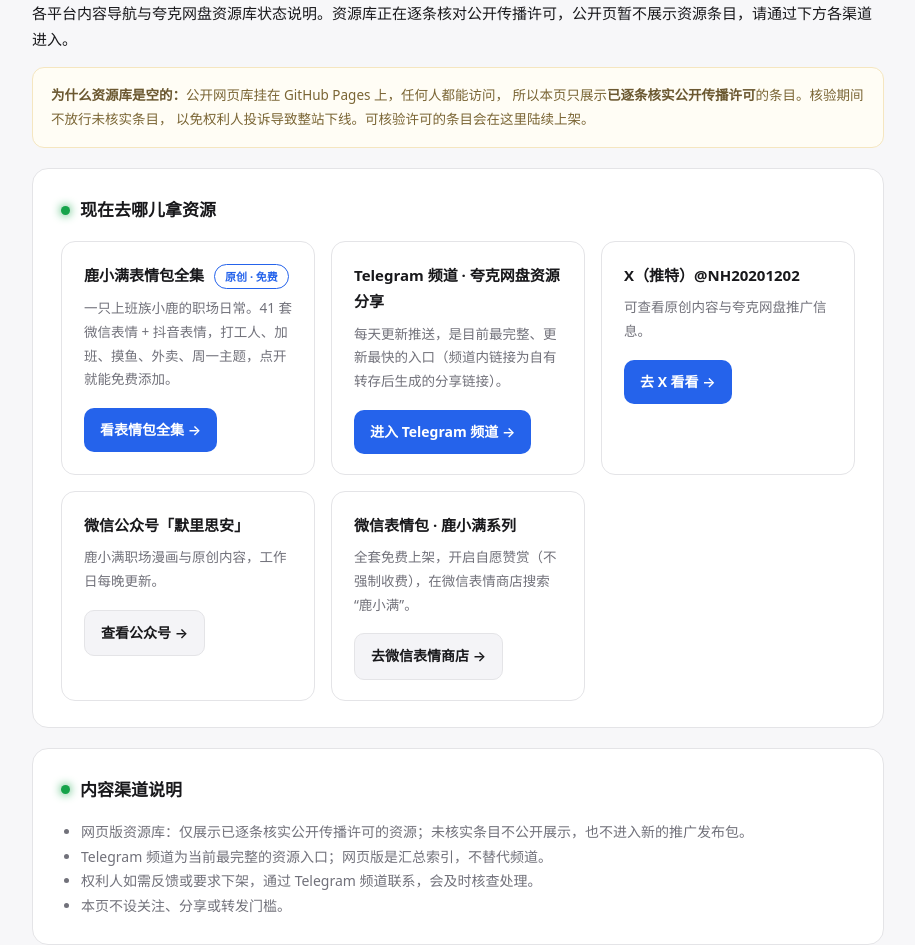
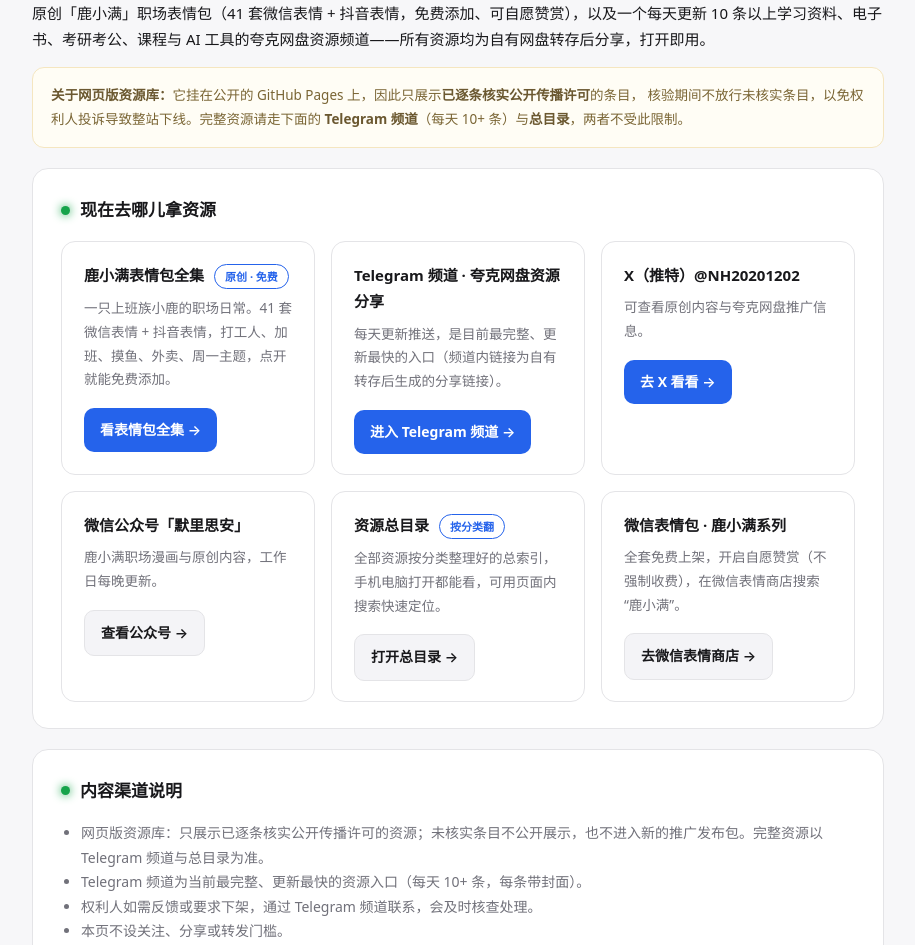
Before and after one commit to joken007/quark-resource-library, a plain HTML site: page index.html in a window 1280 px wide. Shown: the part 156-1101 px from the top of the page, without its empty margins (182-1097 px from the left). Drawn offline with Linux system fonts and the light colour scheme.

Commit message:
每日更新 2026-11-21

```diff
--- a/index.html
+++ b/index.html
@@ -2,12 +2,13 @@
 <html lang="zh-CN"><head>
 <meta charset="utf-8">
 <meta name="viewport" content="width=device-width,initial-scale=1">
-<title>默里思安｜鹿小满表情包全集·夸克网盘资源库·原创内容全渠道导航</title>
-<meta name="description" content="默里思安全渠道导航：原创「鹿小满表情包全集」41 套微信表情 + 抖音表情（打工人/加班/摸鱼/外卖主题，免费添加）、夸克网盘资源库（按分类整理，点开即转存）、Telegram 频道每日更新、微信公众号原创漫画。">
-<meta name="keywords" content="鹿小满表情包,鹿小满表情包全集,打工人表情包,上班族表情包,微信表情包免费,表情包下载,夸克网盘资源,网盘资源分享,学习资料,默里思安">
-<meta property="og:title" content="默里思安｜鹿小满表情包全集·夸克网盘资源库·全渠道导航">
-<meta property="og:description" content="鹿小满表情包全集（41 套免费微信表情 + 抖音表情）、夸克网盘资源库、Telegram 频道每日更新、微信公众号原创漫画。">
+<title>鹿小满表情包全集免费｜打工人·职场·微信表情 + 夸克网盘资源每日更新</title>
+<meta name="description" content="鹿小满表情包全集（41 套微信表情 + 抖音表情，打工人/加班/摸鱼/外卖主题，免费添加、可自愿赞赏）；夸克网盘资源分享频道每天更新 10+ 条学习资料、电子书、考研考公、课程与 AI 工具，自有网盘转存，打开即用。">
+<meta name="keywords" content="鹿小满表情包,鹿小满表情包全集,打工人表情包,上班族表情包,微信表情包免费,表情包下载,夸克网盘资源,网盘资源分享,夸克网盘搜索,学习资料,电子书,考研资料,默里思安">
+<meta property="og:title" content="鹿小满表情包全集（免费）｜夸克网盘资源每日更新">
+<meta property="og:description" content="41 套免费微信表情 + 抖音表情，打工人日常主题；夸克网盘资源频道每天更新 10+ 条学习资料、电子书、课程。">
 <meta property="og:type" content="website">
+<meta name="keywords" content="鹿小满表情包,鹿小满表情包全集,打工人表情包,上班族表情包,微信表情包免费,表情包下载,夸克网盘资源,网盘资源分享,夸克网盘搜索,学习资料,电子书,考研资料,默里思安">
 <link rel="canonical" href="https://joken007.github.io/quark-resource-library/">
 <style>
   :root{--bg:#f7f7f9;--surf:#fff;--ink:#18181b;--mid:#71717a;--line:#e4e4e7;--acc:#2563eb;--success:#16a34a}
@@ -36,14 +37,14 @@
   footer a:hover{text-decoration:underline}
 </style></head>
 <body><main class="wrap">
-  <p class="kicker">默里思安 · 全渠道导航</p>
-  <h1>夸克网盘资源门面</h1>
-  <p class="lead">各平台内容导航与夸克网盘资源库状态说明。资源库正在逐条核对公开传播许可，公开页暂不展示资源条目，请通过下方各渠道进入。</p>
+  <p class="kicker">默里思安 · 原创内容与每日资源更新</p>
+  <h1>鹿小满表情包全集 · 夸克网盘资源每日更新</h1>
+  <p class="lead">原创「鹿小满」职场表情包（41 套微信表情 + 抖音表情，免费添加、可自愿赞赏），以及一个每天更新 10 条以上学习资料、电子书、考研考公、课程与 AI 工具的夸克网盘资源频道——所有资源均为自有网盘转存后分享，打开即用。</p>
 
   <div class="note">
-    <strong>为什么资源库是空的：</strong>公开网页库挂在 GitHub Pages 上，任何人都能访问，
-    所以本页只展示<strong>已逐条核实公开传播许可</strong>的条目。核验期间不放行未核实条目，
-    以免权利人投诉导致整站下线。可核验许可的条目会在这里陆续上架。
+    <strong>关于网页版资源库：</strong>它挂在公开的 GitHub Pages 上，因此只展示<strong>已逐条核实公开传播许可</strong>的条目，
+    核验期间不放行未核实条目，以免权利人投诉导致整站下线。完整资源请走下面的
+    <strong>Telegram 频道</strong>（每天 10+ 条）与<strong>总目录</strong>，两者不受此限制。
   </div>
 
   <div class="panel">
@@ -70,6 +71,11 @@
         <a class="btn alt" href="https://mp.weixin.qq.com/mp/profile_ext?action=home&amp;__biz=MzI1MzU5ODY2OA==" target="_blank" rel="noopener">查看公众号 →</a>
       </div>
       <div class="card">
+        <h3>资源总目录<span class="chip">按分类翻</span></h3>
+        <p>全部资源按分类整理好的总索引，手机电脑打开都能看，可用页面内搜索快速定位。</p>
+        <a class="btn alt" href="https://my.feishu.cn/wiki/CGyWw2OpriGWcQkEf7tcRfegnzb" target="_blank" rel="noopener">打开总目录 →</a>
+      </div>
+      <div class="card">
         <h3>微信表情包 · 鹿小满系列</h3>
         <p>全套免费上架，开启自愿赞赏（不强制收费），在微信表情商店搜索“鹿小满”。</p>
         <a class="btn alt" href="https://sticker.weixin.qq.com/cgi-bin/mmemoticon-bin/readtemplate?t=home/index" target="_blank" rel="noopener">去微信表情商店 →</a>
@@ -80,8 +86,8 @@
   <div class="panel">
     <h2><span class="dot"></span>内容渠道说明</h2>
     <ul style="margin:0;padding-left:20px;color:var(--mid);font-size:14px">
-      <li>网页版资源库：仅展示已逐条核实公开传播许可的资源；未核实条目不公开展示，也不进入新的推广发布包。</li>
-      <li>Telegram 频道为当前最完整的资源入口；网页版是汇总索引，不替代频道。</li>
+      <li>网页版资源库：只展示已逐条核实公开传播许可的资源；未核实条目不公开展示，也不进入新的推广发布包。完整资源以 Telegram 频道与总目录为准。</li>
+      <li>Telegram 频道为当前最完整、更新最快的资源入口（每天 10+ 条，每条带封面）。</li>
       <li>权利人如需反馈或要求下架，通过 Telegram 频道联系，会及时核查处理。</li>
       <li>本页不设关注、分享或转发门槛。</li>
     </ul>
--- a/library-stats.json
+++ b/library-stats.json
@@ -1 +1 @@
-{"total": 0, "cats": 0, "updated": "2026-11-20"}
+{"total": 0, "cats": 0, "updated": "2026-11-21"}
```
